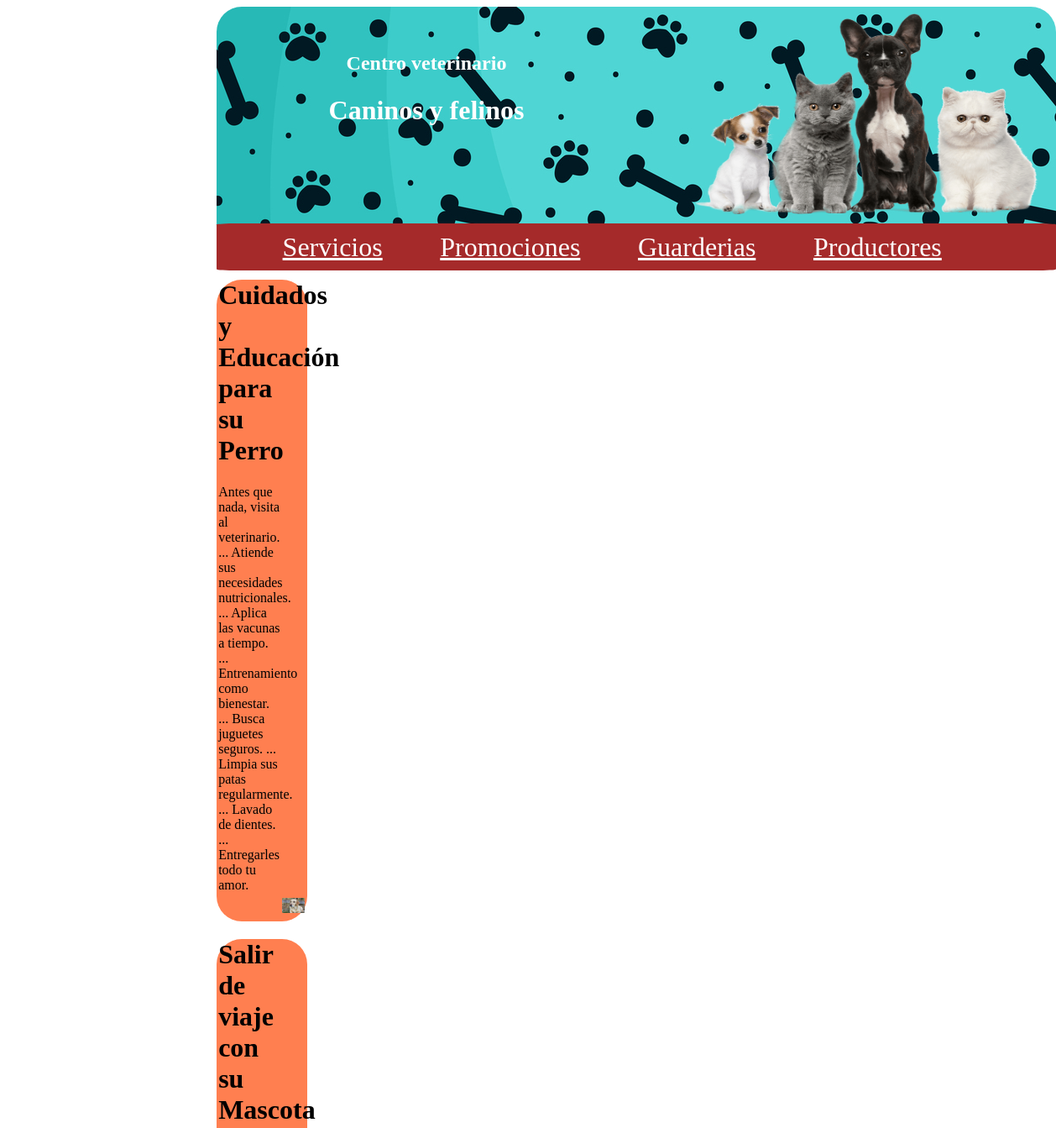
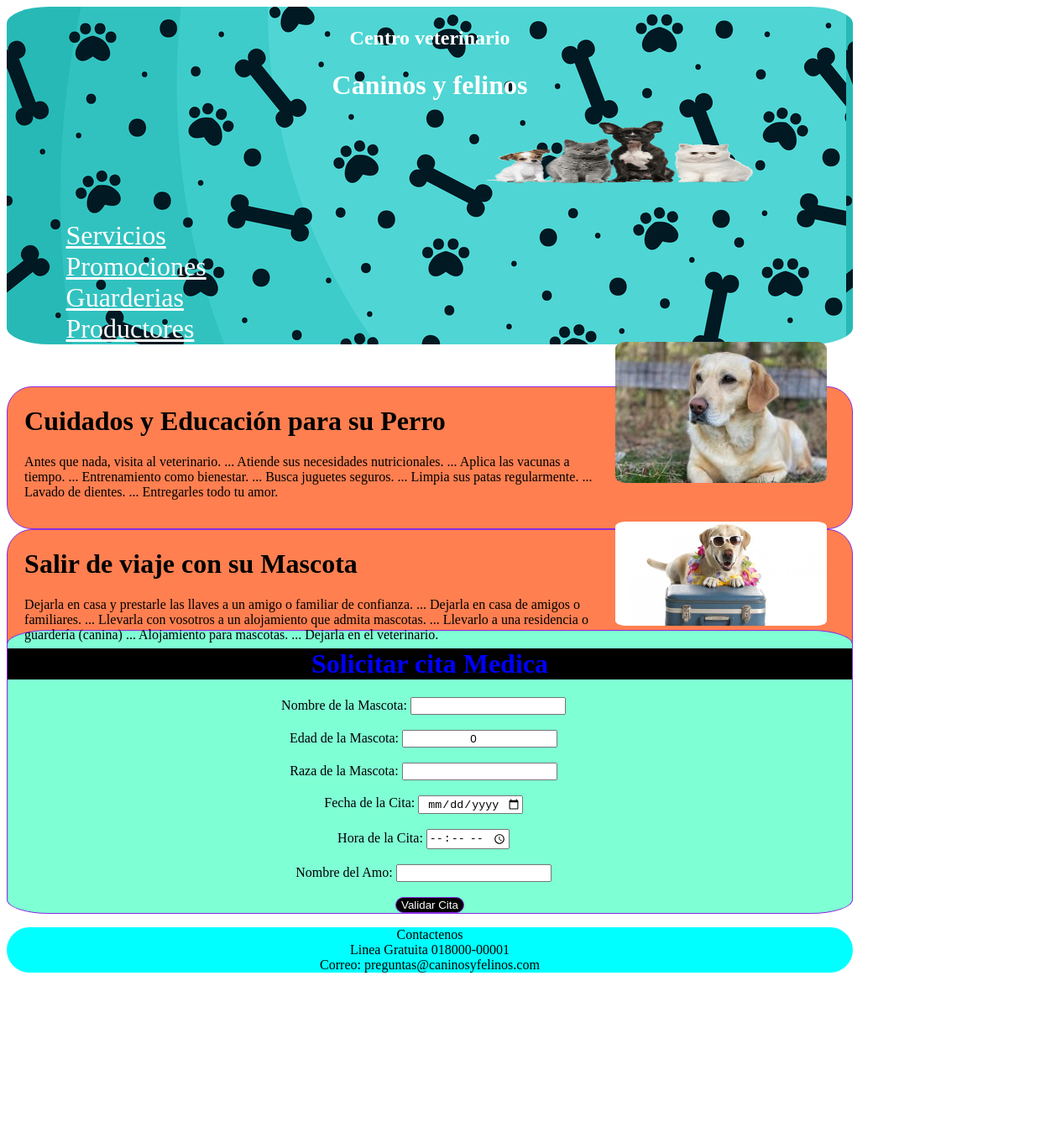
Before and after one commit to JhonArleyCastillo/Laboratorios-Web, a plain HTML site: page Laboratorio1/index.html in a window 1024 px wide. Shown: the top 1343 px of the page at 84% size, 1258 px wide, since content can reach past the window. After the commit the page ends 1174 px from the top, so only its background shows below. Drawn offline with Linux system fonts and the light colour scheme.

Commit message:
se cambia a sistema de porcentajes

```diff
--- a/Laboratorio1/index.html
+++ b/Laboratorio1/index.html
@@ -9,10 +9,10 @@
 <body>
     <header>
         <div class="titulo">
-            <img src="./Img/Gatos-y-perros.png" alt="gatos y perros" class="img1">
             <h3 class="subtitle">Centro veterinario</h3>
             <h1 class="title">Caninos y felinos</h1>
         </div>
+        <img src="./Img/Gatos-y-perros.png" alt="gatos y perros" class="img1">
         <nav class="Nav">
             <a href="#" class="nav_link1">Servicios</a>
             <a href="#" class="nav_link2">Promociones</a>
@@ -50,22 +50,22 @@
             <h1 class="title-form">Solicitar cita Medica</h1>
                 <form action="#" method="post">
                 <label for="nombreMascota">Nombre de la Mascota:</label>
-                <input type="text" id="nombreMascota" name="nombreMascota" required><br>
+                <input type="text" id="nombreMascota" name="nombreMascota" required><br><br>
 
                 <label for="edadMascota">Edad de la Mascota:</label>
-                <input type="number" id="edadMascota" name="edadMascota" value="0" min="0" required><br>
+                <input type="number" id="edadMascota" name="edadMascota" value="0" min="0" required><br><br>
 
                 <label for="razaMascota">Raza de la Mascota:</label>
-                <input type="text" id="razaMascota" name="razaMascota" required><br>
+                <input type="text" id="razaMascota" name="razaMascota" required><br><br>
 
                 <label for="fechaCita">Fecha de la Cita:</label>
-                <input type="date" id="fechaCita" name="fechaCita" required><br>
+                <input type="date" id="fechaCita" name="fechaCita" required><br><br>
 
                 <label for="horaCita">Hora de la Cita:</label>
-                <input type="time" id="horaCita" name="horaCita" required><br>
+                <input type="time" id="horaCita" name="horaCita" required><br><br>
 
                 <label for="nombreAmo">Nombre del Amo:</label>
-                <input type="text" id="nombreAmo" name="nombreAmo" required><br>
+                <input type="text" id="nombreAmo" name="nombreAmo" required><br><br>
 
                 <input type="submit" value="Validar Cita" class="Boton">
                 </form>
@@ -73,7 +73,7 @@
         </div>
     </div>
     </main>
-    <footer>
+<footer>
         <p>Contactenos<br>
         Linea Gratuita 018000-00001<br>
         Correo: preguntas@caninosyfelinos.com
--- a/Laboratorio1/styles.css
+++ b/Laboratorio1/styles.css
@@ -1,24 +1,27 @@
 header{
     display: grid;
-    justify-content: space-between;
 }
 
 header{background-image: url(./Img/Huesitos-huellitas-azul.jpg);
-    width: 1000px;
-    height: 300px;
-    margin-left: 250px;
-    margin-right: 250px;
-    border-radius: 30px;
+    width: 100%;
+    height: 10%;
+    margin-left: 0%;
+    margin-right: 0%;
+    margin-bottom: 0.5%;
+    margin-top: 0.5%;
+    border-radius: 5%;
 }
 
 /*stilos imagenes*/
 
 .img1{
-    width: 450px;
-    height: 250px;
-    margin-left: 550px;
-    margin-top: 0px;
-    image-orientation: initial;
+    width: 100%;
+    height: 100%;
+    max-width: 35%;
+    max-height: 35%;
+    margin-left: 55%;
+    margin-top: 0%;
+    float: right;
 }
 
 .img3{
@@ -42,22 +45,16 @@ header{background-image: url(./Img/Huesitos-huellitas-azul.jpg);
 /*stilos titulos*/
 
 .titulo{
-    display: inline;
-    margin-bottom: 50px;
     text-align: center;
 }
 
 .title{
-    margin-right: 500px;
-    margin-top: 10px;
     text-align: center;
     color: white;
     font-size: xx-large;
 }
 
 .subtitle{
-    margin-right: 500px;
-    margin-top: -200px;
     text-align: center;
     color: white;
     font-size: x-large;
@@ -66,15 +63,209 @@ header{background-image: url(./Img/Huesitos-huellitas-azul.jpg);
 /*stilos nav-Container*/
 
 .Nav{
-    border-radius:initial;
-    width: 98%;
-    height: 35%;
+    width: 100%;
+    height: 0%;
+    top: 5%;
+    bottom: 5%;
+    display: inline-block;
+    font-size: xx-large;
+    padding: auto;
+    background-color: brown;
+    margin-top: -10%;
+    border-radius: 0 0 30px 30px;
+}
+
+.nav_link1{
+    align-items: center;
+    margin-left: 7%;
     display: flex;
+    font-style:unset;
+    color: white;
+}
+
+.nav_link2{
+    align-items: center;
+    margin-left: 7%;
+    display: flex;
+    color: white;
+}
+
+.nav_link3{
+    align-items: center;
+    margin-left: 7%;
+    display: flex;
+    color: white;
+}
+
+.nav_link4{
+    align-items: center;
+    margin-left: 7%;
+    display: flex;
+    color: white;
+}
+
+/*Stilos Div-Container*/
+
+.Contend3{
+    margin-left: auto;
+    margin-right: auto;
+}
+
+.Contend2{
+    margin-right: auto;
+    margin-top: 5%;
+    margin-bottom: -5%;
+}
+
+.Cuidados{
+    border-radius: 30px;
+    display: block;
+    border: 1px solid blueviolet;
+    background-color: coral;
+}
+
+.Salir{
+    border-radius: 30px;
+    display: block;
+    border: 1px solid blueviolet;
+    background-color: coral;
+}
+
+.Cuidados1{
+    margin-right: 30%;
+    margin-left: 2%;
+}
+
+.Cuidados4{
+    margin-right: 30%;
+    margin-left: 2%;
+}
+
+/*stilos Form*/
+
+.Form, .Boton{
+   display: grid;
+   margin-left: auto;
+   margin-right: auto;
+   margin-top: auto;
+   background-color: aquamarine;
+   border-radius: 5%;
+   border: 1px solid blueviolet;
+   text-align: center;
+}
+
+.Boton{
+   display: grid;
+   color: white;
+   background-color: black;
+   border-radius: 15px;
+}
+
+label{
+    text-align: right;
+}
+.title-form{
+    text-align: center;
+    background-color: black;
+    color: blue;
+}
+
+input{
+    display: inline-block;
+    text-align: center;
+    margin-right: 1.5%;
+
+}
+ /*stilos footer*/
+footer{
+    margin-right: auto;
+    margin-left: auto;
+    text-align: center;
+    background-color: aqua;
+    border-radius: 30px;
+}
+
+}
+
+  /* Tablets */
+  @media only screen and (min-width: 769px) and (max-width: 1024px) {
+    header{
+    display: grid;
+}
+
+header{background-image: url(./Img/Huesitos-huellitas-azul.jpg);
+    width: 100%;
+    height: 30%;
+    margin-left: 0%;
+    margin-right: 0%;
+    margin-bottom: 0.5%;
+    margin-top: 0.5%;
+    border-radius: 5%;
+}
+
+/*stilos imagenes*/
+
+.img1{
+    max-width: 25%;
+    max-width: 25%;
+    margin-left: 35%;
+    margin-top: 0%;
+}
+
+.img3{
+    width: 25%;
+    height: 40%;
+    border-radius: 5%;
+    margin-left: 72%;
+    margin-bottom: 5%;
+    margin-top: -25%;
+}
+
+.img4{
+    width: 25%;
+    height: 40%;
+    border-radius: 5%;
+    margin-left: 72%;
+    margin-bottom: 5%;
+    margin-top: -25%;
+}
+
+/*stilos titulos*/
+
+.titulo{
+    display: grid;
+    margin-bottom: 15%;
+    text-align: center;
+}
+
+.title{
+    margin-right: 50%;
+    margin-top: -10%;
+    text-align: center;
+    color: white;
     font-size: xx-large;
-    padding: 1% 1%;
+}
+
+.subtitle{
+    margin-right: 50%;
+    margin-top: -20%;
+    text-align: center;
+    color: white;
+    font-size: x-large;
+}
+
+/*stilos nav-Container*/
+
+.Nav{
+    width: 100%;
+    height: 0%;
+    top: 5%;
+    bottom: 5%;
+    display: inline-block;
+    font-size: xx-large;
+    padding: auto;
     background-color: brown;
-    margin-top: 4.5%;
-    align-items: center;
+    margin-top: -10%;
     border-radius: 2.5%;
 }
 
@@ -110,12 +301,12 @@ header{background-image: url(./Img/Huesitos-huellitas-azul.jpg);
 /*Stilos Div-Container*/
 
 .Contend3{
-    margin-left: 250px;
-    margin-right: 250px;
+    margin-left: auto;
+    margin-right: auto;
 }
 
 .Contend2{
-    margin-right: 400px;
+    margin-right: auto;
     margin-top: 5%;
     margin-bottom: -5%;
 }
@@ -123,14 +314,14 @@ header{background-image: url(./Img/Huesitos-huellitas-azul.jpg);
 .Cuidados{
     border-radius: 30px;
     display: block;
-    border-color: 1px solid blueviolet;
+    border: 1px solid blueviolet;
     background-color: coral;
 }
 
 .Salir{
     border-radius: 30px;
     display: block;
-    border-color: 1px solid blueviolet;
+    border: 1px solid blueviolet;
     background-color: coral;
 }
 
@@ -146,41 +337,51 @@ header{background-image: url(./Img/Huesitos-huellitas-azul.jpg);
 
 /*stilos Form*/
 
-.Form{
-   margin-left: 650px;
-   margin-right: 1%;
-   margin-top: -430px;
+.Form, .Boton{
+   display: grid;
+   margin-left: auto;
+   margin-right: auto;
+   margin-top: auto;
    background-color: aquamarine;
    border-radius: 5%;
+   border: 1px solid blueviolet;
+   text-align: center;
 }
 
 .Boton{
-   display: flex;
-   margin-left: 125px;
+   display: grid;
    color: white;
    background-color: black;
    border-radius: 15px;
 }
 
 label{
-    margin-left: 25%;
-    text-align: justify;
+    text-align: right;
 }
 .title-form{
-    margin-left: 10%;
+    text-align: center;
+    background-color: black;
+    color: blue;
 }
 
 input{
-    display: flex;
-    align-items: center;
-    text-align: justify;
-    margin-left: 22%;
+    display: inline-block;
+    text-align: center;
+    margin-right: 1.5%;
+
 }
  /*stilos footer*/
 footer{
-    margin-right: 250px;
-    margin-left: 250px;
+    margin-right: auto;
+    margin-left: auto;
     text-align: center;
     background-color: aqua;
-    border-radius: 5%;
+    border-radius: 30px;
 }
+}
+
+
+  /* PCs y laptops */
+  @media only screen and (min-width: 1025px) {
+    /* Estilos para PCs y laptops */
+  }
```
Also changed, not shown: Laboratorio1/script.js (deleted).
